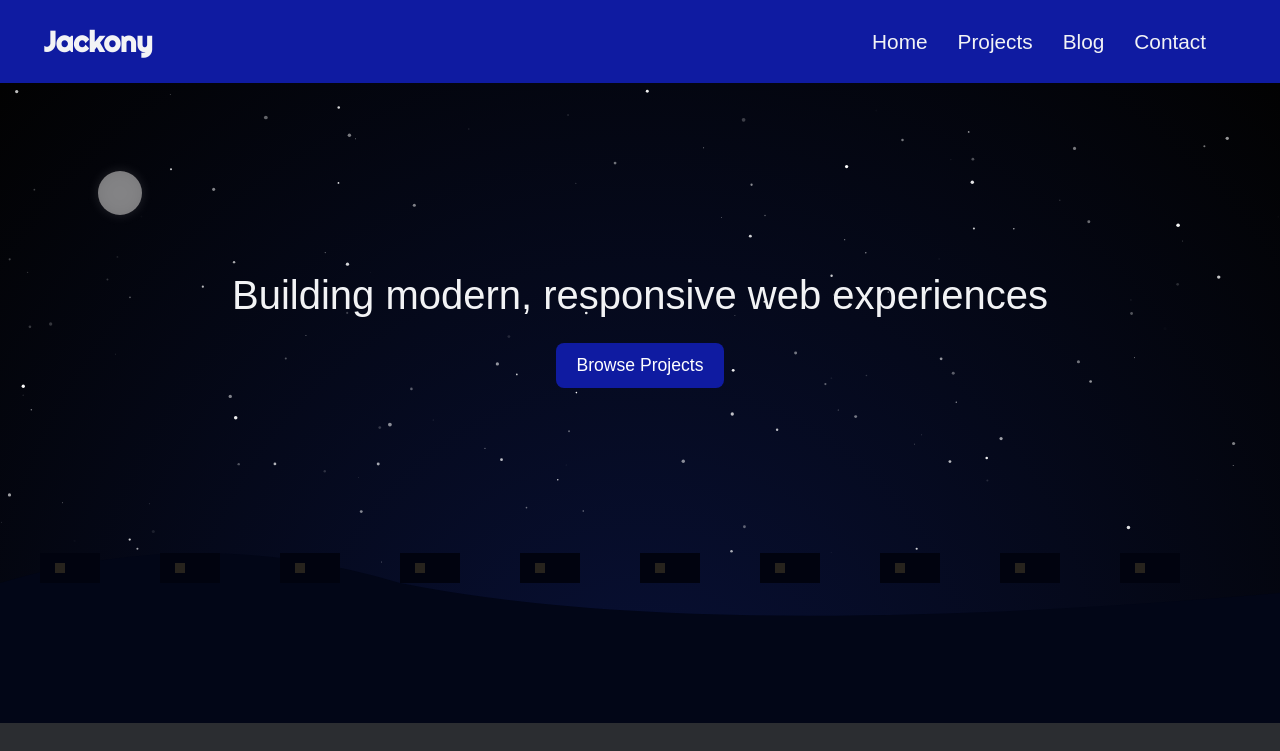
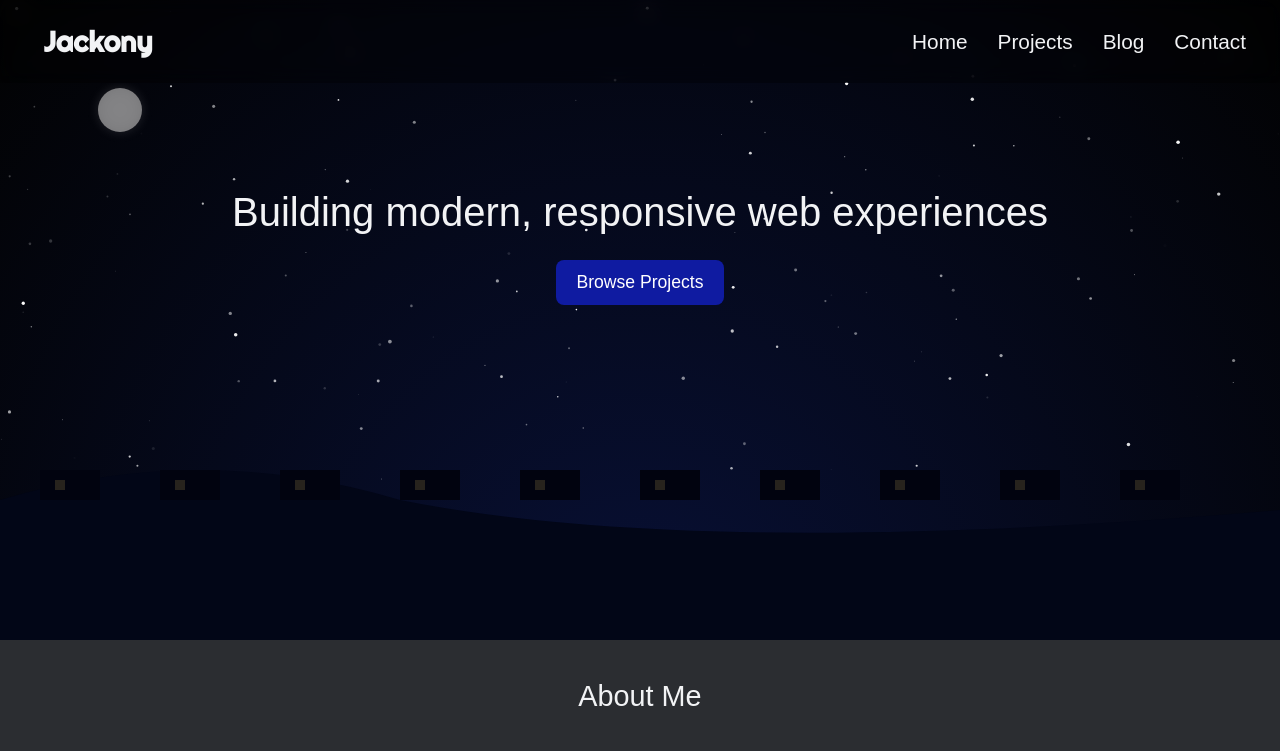
Before and after one commit to dariusjackony/portfolio, a React (Vite) app: page / in a window 1280 px wide. Shown: the top 751 px of the page. Built offline with nearby package versions, Linux system fonts and the light colour scheme; a web font is replaced by a local one.

Commit message:
Update:.. simple adjustment

```diff
--- a/src/components/Hero/Hero.css
+++ b/src/components/Hero/Hero.css
@@ -1,6 +1,7 @@
 .hero-main-container {
   position: relative;
   min-height: 80vh;
+  z-index: 1;
   overflow: hidden;
   background: radial-gradient(circle at bottom, #081035, #020202);
 }
@@ -57,10 +58,10 @@
 
 @media (max-width: 480px) {
    .hero-main-container {
-    min-height: 55vh;
+    min-height: 75vh;
   }
   .hero-content {
-    margin-top: 30px;
+    margin-top: 9rem;
   }
 
   .hero-title {
--- a/src/components/Navbar/Navbar.css
+++ b/src/components/Navbar/Navbar.css
@@ -3,8 +3,14 @@
  justify-content: space-between;
  align-items: center;
  padding: 1.5rem;
- background-color: var(--blue-btn);
+ background-color: rgb(0, 0, 0, 0.3);
  color: var(--text-main);
+ position: fixed;
+ top: 0;
+ left: 0;
+ width: 100%;
+ z-index: 100;
+ backdrop-filter: blur(10px);
 }
 .nav-logo {
     font-size: 1.8rem;
@@ -16,7 +22,7 @@
     display: flex;
     list-style: none;
     gap: 30px;
-    margin-right: 50px;
+    margin-right: 10px;
     position: relative;
 }
 .menu-btn {
@@ -36,20 +42,25 @@
     font-size: 25px;
     margin-right: 10px;
   }
+
   .nav-links {
     display: none;
     flex-direction: column;
     position: absolute;
-    top: 79px;
-    right: -50px;
-    background: #1e1f22;
-    padding: 1rem;
+    top: 100%;
+    right: 0;
+    background: rgba(30, 31, 34, 0.95);
+    padding: 1rem 1.5rem;
     border-radius: 8px;
+    z-index: 200;
+    width: 200px;
   }
+
   .nav-links.open {
     display: flex;
   }
+
   .nav-links li {
-    margin-top: -8px;
+    margin-top: 10px;
   }
 }
```
